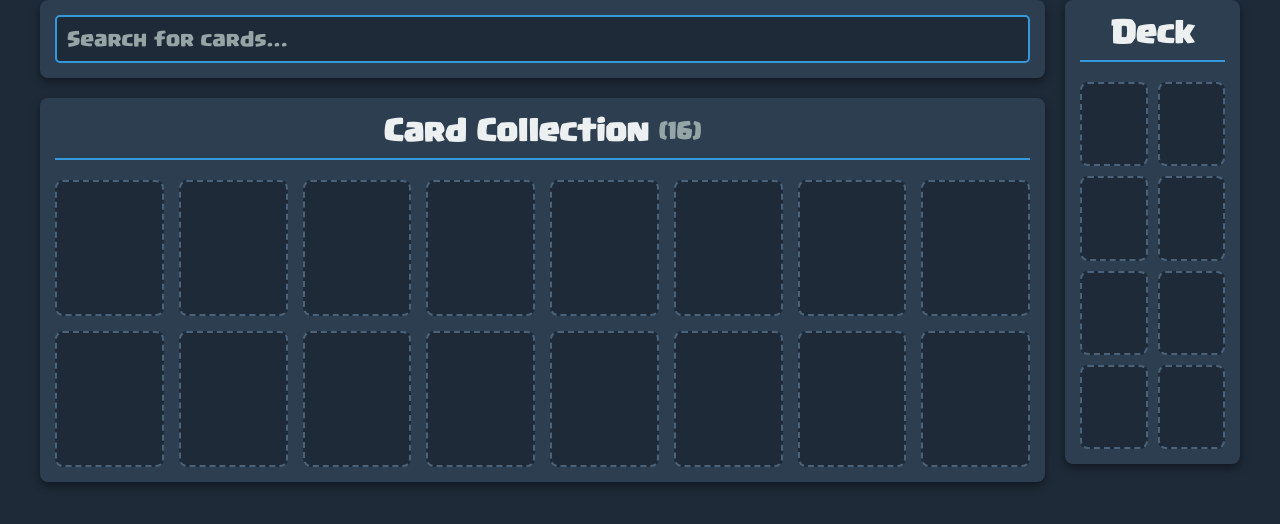
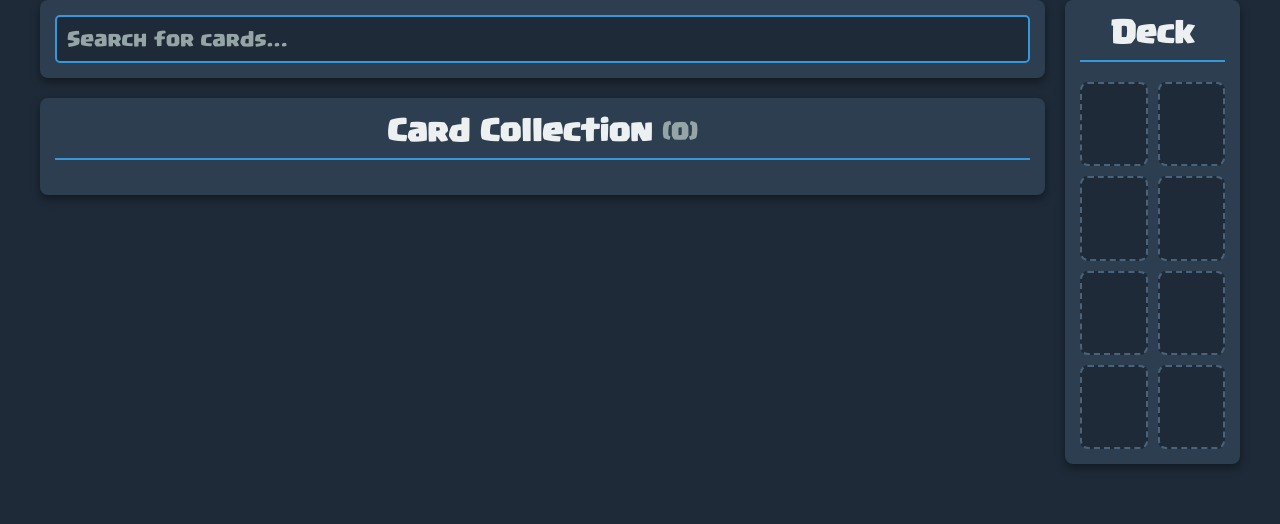
Before and after one commit to eli7148/eli7148.github.io, a plain HTML site: page index.html in a window 1280 px wide. Drawn offline with Linux system fonts and the light colour scheme.

Commit message:
Update index.html
fix

```diff
--- a/index.html
+++ b/index.html
@@ -21,7 +21,7 @@
             background-color: #1e2a38;
             color: #ecf0f1;
             margin: 0;
-            padding: 20px; /* This padding provides the space on the left and right */
+            padding: 20px;
             padding-top: 0;
         }
 
@@ -32,7 +32,6 @@
             display: flex;
             gap: 20px;
             align-items: flex-start;
-            /* FIXED: Removed the padding-top that was creating the unwanted space */
         }
 
         .left-column {
@@ -93,6 +92,13 @@
             transition: transform 0.2s, border-color 0.2s;
         }
 
+        .card img {
+            width: 100%;
+            height: 100%;
+            object-fit: contain;
+            border-radius: 6px;
+        }
+
         .card:hover {
             border-color: #3498db;
             transform: scale(1.05);
@@ -124,25 +130,9 @@
             </div>
 
             <div class="panel card-selection">
-                <h2>Card Collection <span id="card-count">(16)</span></h2>
-                <div class="card-selection-grid">
-                    <div class="card"></div>
-                    <div class="card"></div>
-                    <div class="card"></div>
-                    <div class="card"></div>
-                    <div class="card"></div>
-                    <div class="card"></div>
-                    <div class="card"></div>
-                    <div class="card"></div>
-                    <div class="card"></div>
-                    <div class="card"></div>
-                    <div class="card"></div>
-                    <div class="card"></div>
-                    <div class="card"></div>
-                    <div class="card"></div>
-                    <div class="card"></div>
-                    <div class="card"></div>
-                </div>
+                <h2>Card Collection <span id="card-count">(0)</span></h2>
+                <div class="card-selection-grid" id="card-grid">
+                    </div>
             </div>
         </div>
 
@@ -162,5 +152,28 @@
 
     </div>
 
+    <script>
+        // You will add your 150 image filenames here later
+        const cardImageFiles = [
+            // Example: 'knight.png', 'arrows.png', etc.
+        ];
+
+        const cardGrid = document.getElementById('card-grid');
+        const cardCountSpan = document.getElementById('card-count');
+        let cardHTML = '';
+
+        for (const fileName of cardImageFiles) {
+            const cardName = fileName.split('.')[0].replace(/-/g, ' '); // a little bonus to make alt text readable
+            cardHTML += `
+                <div class="card">
+                    <img src="./images/${fileName}" alt="${cardName}">
+                </div>
+            `;
+        }
+
+        cardGrid.innerHTML = cardHTML;
+        cardCountSpan.textContent = `(${cardImageFiles.length})`;
+    </script>
+
 </body>
 </html>
```
